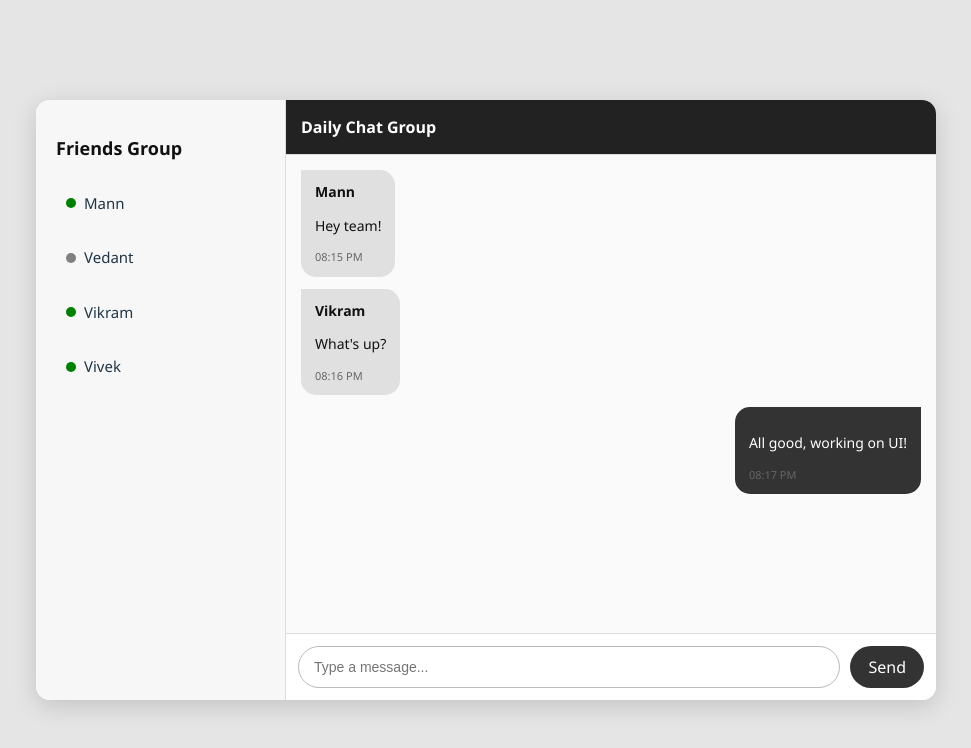
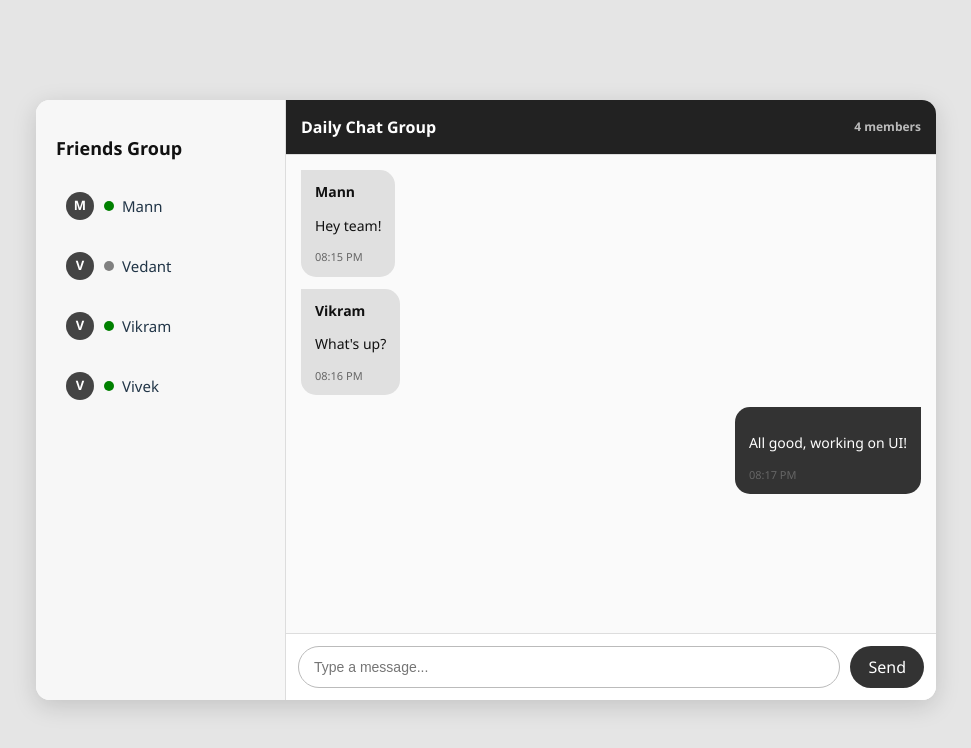
Before and after one commit to VivekGujar45/RT_chat_system, a React (Vite) app: page / in a window 1280 px wide. Shown: the top 748 px of the page, without its empty margins (154-1125 px from the left). Built offline with nearby package versions, Linux system fonts and the light colour scheme.

Commit message:
again commit

```diff
--- a/src/components/ChatWindow.jsx
+++ b/src/components/ChatWindow.jsx
@@ -9,6 +9,7 @@ export default function ChatWindow({ user }) {
   ]);
 
   const [newMsg, setNewMsg] = useState("");
+  const [isTyping, setIsTyping] = useState(false);
   const messagesEndRef = useRef(null);
 
   const sendMessage = () => {
@@ -25,6 +26,7 @@ export default function ChatWindow({ user }) {
       },
     ]);
     setNewMsg("");
+    setIsTyping(false);
   };
 
   // Auto-scroll
@@ -34,7 +36,9 @@ export default function ChatWindow({ user }) {
 
   return (
     <div className="chat-window">
-      <div className="chat-header">Daily Chat Group</div>
+      <div className="chat-header">
+        Daily Chat Group <span>4 members</span>
+      </div>
 
       <div className="chat-messages">
         {messages.map((msg, i) => (
@@ -46,6 +50,7 @@ export default function ChatWindow({ user }) {
             isOwn={msg.sender === user}
           />
         ))}
+        {isTyping && <div className="typing-indicator">Someone is typing...</div>}
         <div ref={messagesEndRef} />
       </div>
 
@@ -54,7 +59,10 @@ export default function ChatWindow({ user }) {
           type="text"
           placeholder="Type a message..."
           value={newMsg}
-          onChange={(e) => setNewMsg(e.target.value)}
+          onChange={(e) => {
+            setNewMsg(e.target.value);
+            setIsTyping(true);
+          }}
           onKeyDown={(e) => e.key === "Enter" && sendMessage()}
         />
         <button onClick={sendMessage}>Send</button>
--- a/src/components/Sidebar.jsx
+++ b/src/components/Sidebar.jsx
@@ -1,15 +1,33 @@
-export default function Sidebar({ friends }) {
+export default function Sidebar({ friends, activeFriend, setActiveFriend }) {
   return (
     <div className="sidebar">
       <h2>Friends Group</h2>
       <ul>
         {friends.map((friend, i) => (
-          <li key={i}>
-            <span
-              className="status-dot"
-              style={{ backgroundColor: friend.online ? "green" : "gray" }}
-            ></span>
-            {friend.name}
+          <li
+            key={i}
+            className={activeFriend === friend.name ? "active" : ""}
+            onClick={() => setActiveFriend(friend.name)}
+          >
+            <div
+              style={{
+                width: "28px",
+                height: "28px",
+                borderRadius: "50%",
+                background: "#444",
+                color: "#fff",
+                display: "flex",
+                alignItems: "center",
+                justifyContent: "center",
+                marginRight: "10px",
+                fontSize: "13px",
+                fontWeight: "bold",
+              }}
+            >
+              {friend.name.charAt(0)}
+            </div>
+            <span className="status-dot" style={{ background: friend.online ? "green" : "gray" }} />
+            <span>{friend.name}</span>
           </li>
         ))}
       </ul>
```
